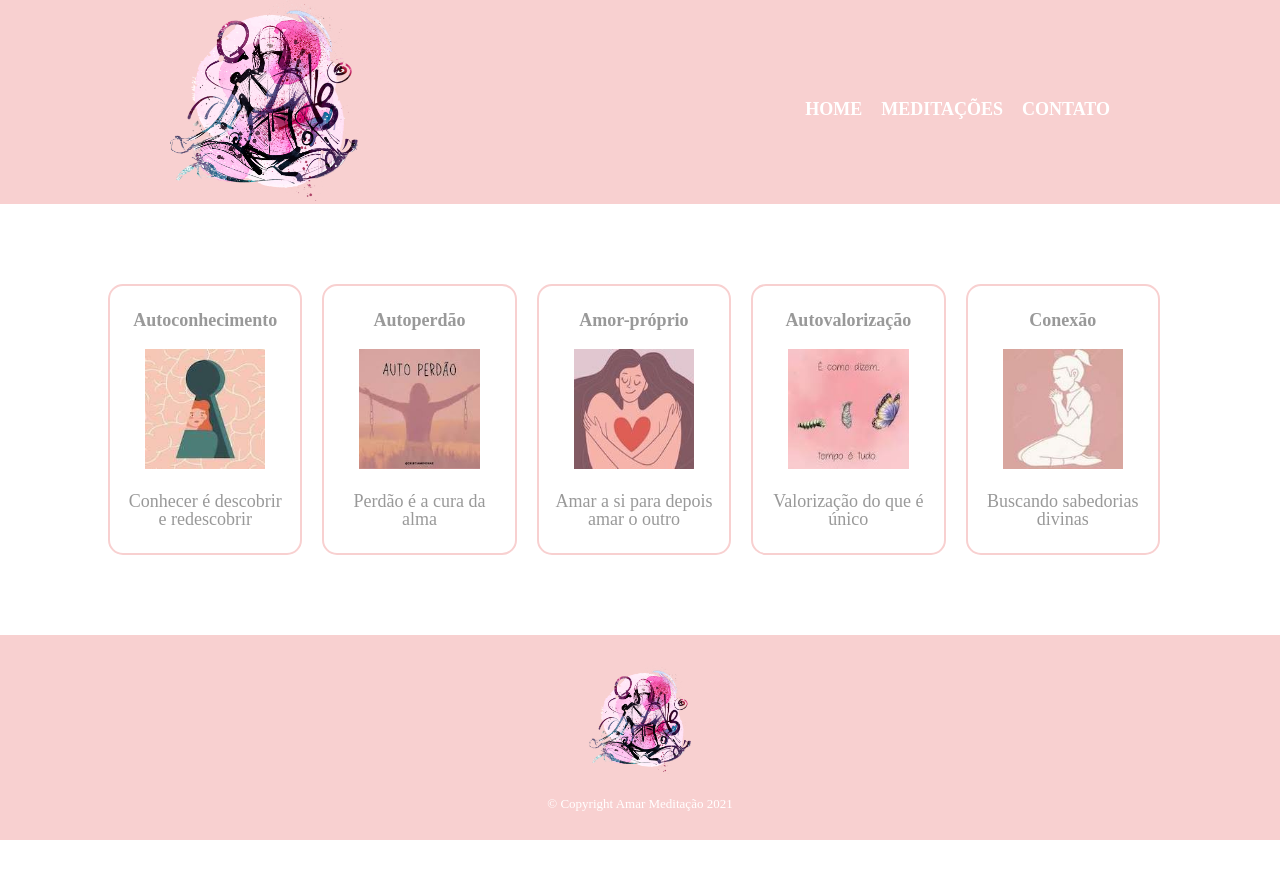
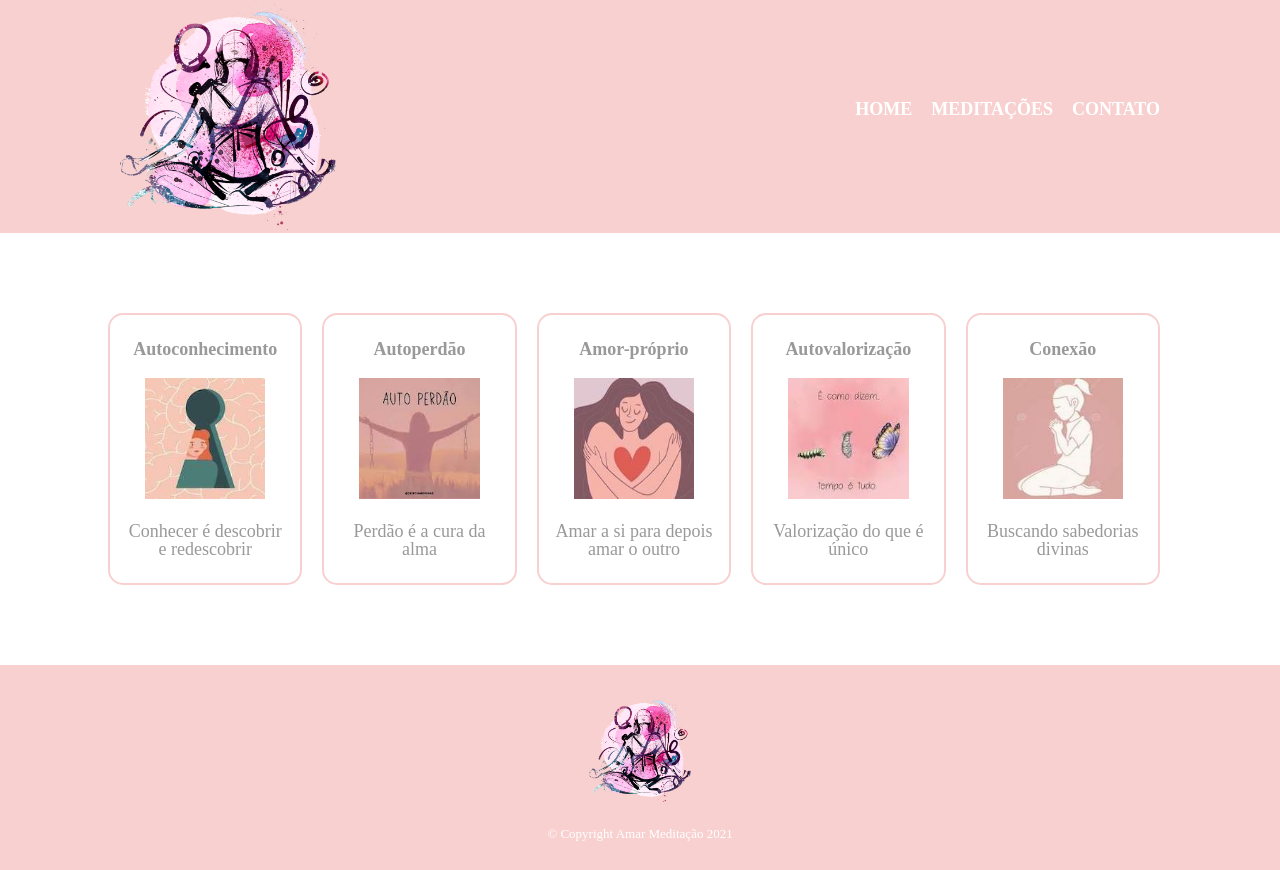
Before and after one commit to viviandhj/certificard, a plain HTML site: page meditacao/meditacoes.html in a window 1280 px wide. Before the commit the page ends 840 px from the top, so only its background shows below. Drawn offline with Linux system fonts and the light colour scheme.

Commit message:
improvement boxes page 2

```diff
--- a/meditacao/meditacoes.css
+++ b/meditacao/meditacoes.css
@@ -4,18 +4,19 @@ header {
 
 .caixa {
     position: relative;
-    width: 940px;
+    width: 1080px;
     margin: 0 auto;
 }
 
 .header-img {
     width: 20%;
+    margin: 0 20px;
 }
 
 nav {
     position: absolute;
     top: 100px;
-    right: 0;
+    right: 20px;
 }
 
 nav li {
--- a/meditacao/style.css
+++ b/meditacao/style.css
@@ -57,11 +57,11 @@ em {
 ul {
     display: block;
     padding: 10px 41%;
-    margin-bottom: 2px;
-    line-height: 1.5
+    margin-bottom: 2px;    line-height: 1.5
 }
 
 ul h4 {
+    font-size: 22px;
     text-align: center;
     font-weight: bold;
 }
@@ -78,6 +78,7 @@ ul li {
 ul a:hover {
     font-size: 24px;
     font-weight: bold;
+    color: rgb(247, 166, 166);
 }
 
 footer {
```
Also changed, not shown: 1 other file.
